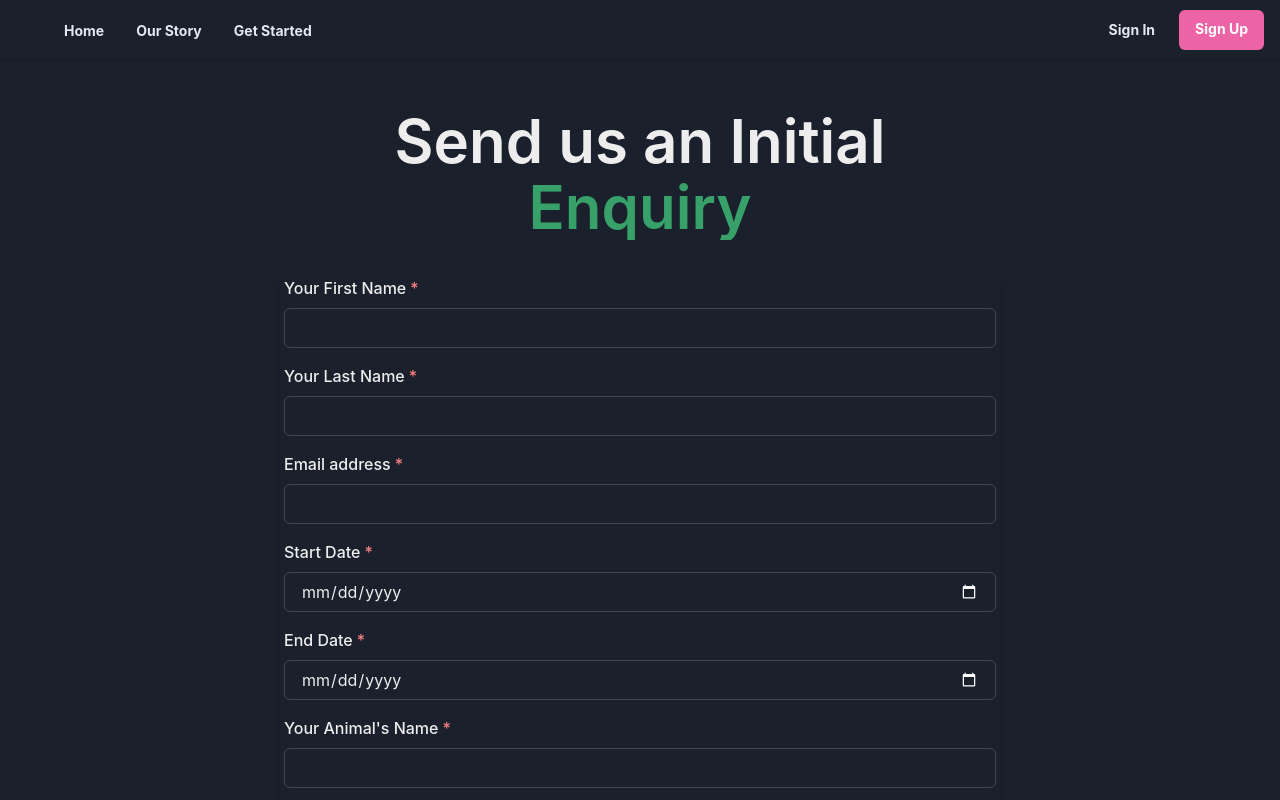
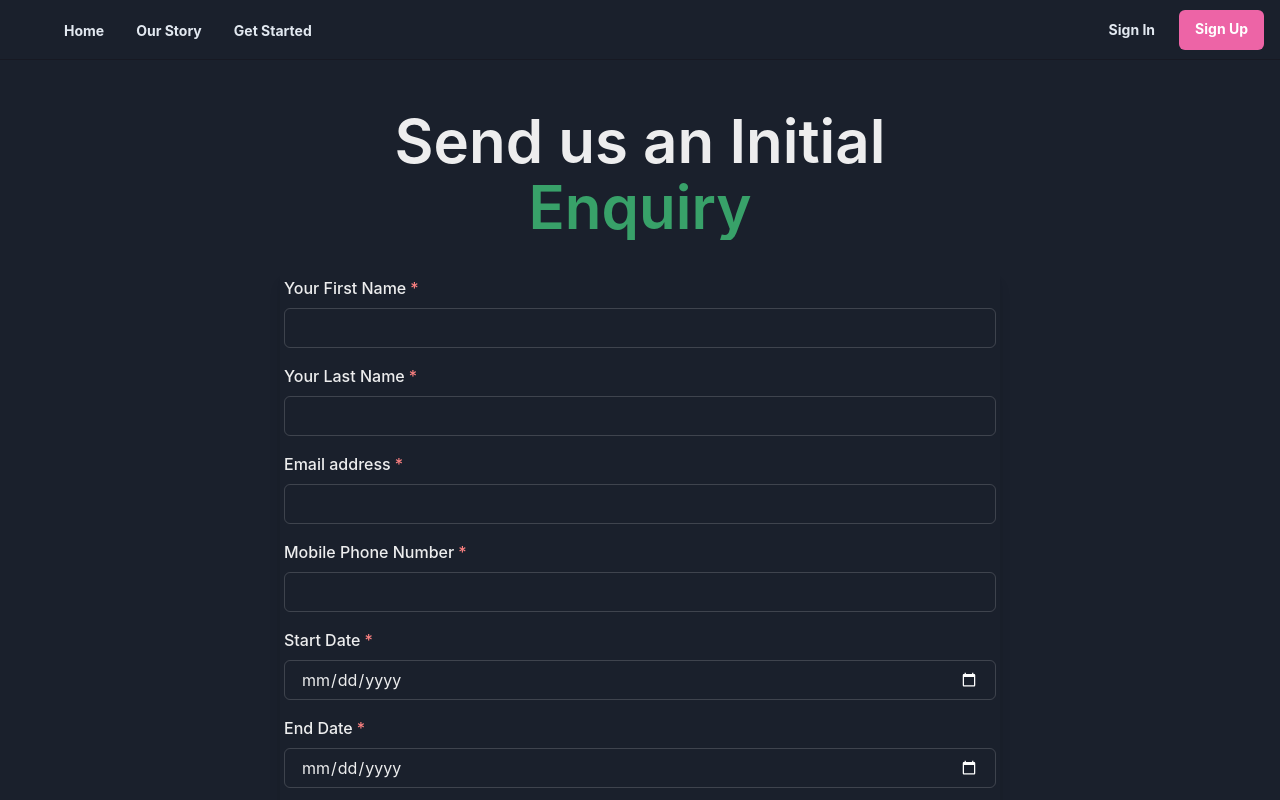
Before and after one commit to laurendoesntlikeusernames/puppies, a Next.js app: page /get-started in a window 1280 px wide. Shown: the top 800 px of the page. Built offline with nearby package versions, Linux system fonts and the light colour scheme.

Commit message:
date picker

```diff
--- a/components/ClientForm.jsx
+++ b/components/ClientForm.jsx
@@ -8,7 +8,6 @@ import {
   Heading,
   Text,
   Box,
-  Grid,
   Textarea,
 } from '@chakra-ui/react';
 import { useFormik } from "formik";
@@ -21,6 +20,7 @@ const ClientForm = () => {
           lastName: '',
           petName: '',
           email: '',
+          phoneNumber: '',
           startDate: '',
           endDate: '',
           message: '',
@@ -28,9 +28,9 @@ const ClientForm = () => {
         onSubmit: (values) => {
           const endpoint = 'https://lsho6otfdl.execute-api.us-east-1.amazonaws.com/Prod/submitForm'
           const body = JSON.stringify({
-            senderName: firstName.value,
-            senderEmail: email.value,
-            message: petName.value,
+            senderName: firstName.value + ' ' + lastName.value,
+            senderEmail: email.value + ' ' + phoneNumber.value,
+            message: petName.value + ' ' + startDate.value + ' ' + endDate.value + ' ' + message.value,
           });
           formik.resetForm()
           const requestOptions = {
@@ -99,6 +99,16 @@ name='email'
 value={formik.values.email} onChange={formik.handleChange} />
 </FormControl>
 
+<FormControl isRequired >
+<FormLabel>Mobile Phone Number</FormLabel>
+<Input
+type="tel"
+id='phoneNumber'
+name='phoneNumber'
+pattern='[0-9]{10}'
+value={formik.values.phoneNumber} onChange={formik.handleChange} />
+</FormControl>
+
 <FormControl isRequired>
   <FormLabel>Start Date</FormLabel>
   <Input
@@ -161,8 +171,6 @@ Submit
 </Stack>
 </form>
 
-
-  )
-}
+  )}
 
 export default ClientForm
```
